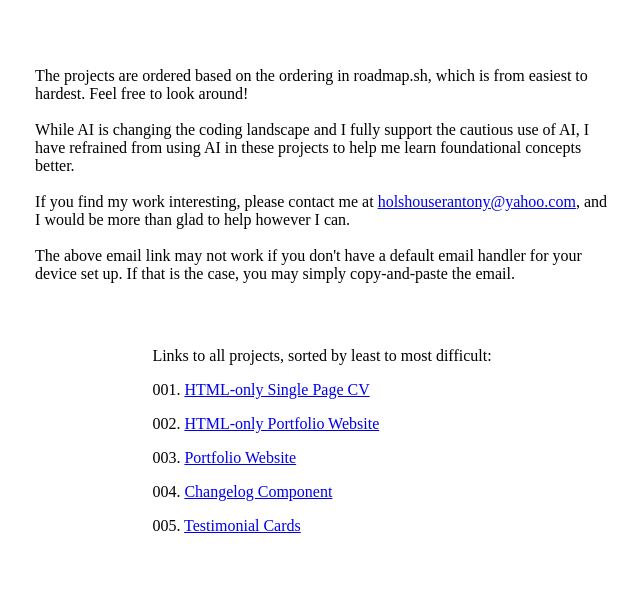
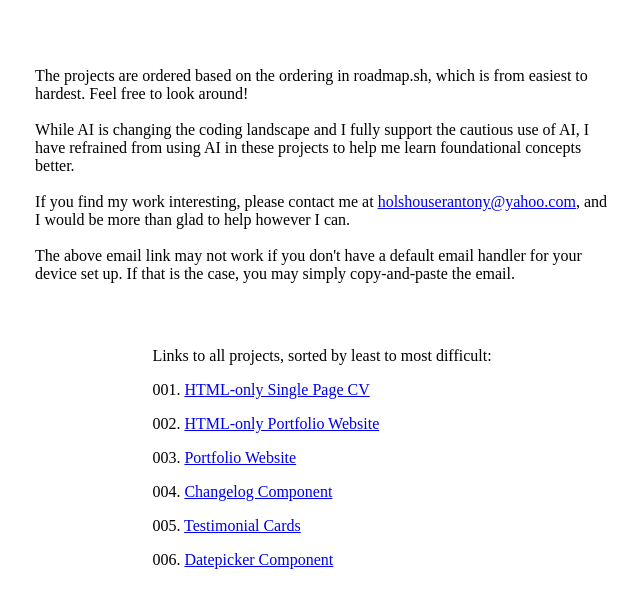
Before and after one commit to Antonymous1337/roadmap.sh_projects, a plain HTML site: page index.html in a window 1280 px wide. Shown: the part 85-692 px from the top of the page, without its empty margins (342-982 px from the left). Drawn offline with Linux system fonts and the light colour scheme.

Commit message:
Add Datepicker Component to Home Page

```diff
--- a/index.html
+++ b/index.html
@@ -22,6 +22,7 @@
         <p>003. <a href="./003. Personal Portfolio/pages/index.html" target="_blank">Portfolio Website</a></p>
         <p>004. <a href="./004. Changelog Component/index.html" target="_blank">Changelog Component</a></p>
         <p>005. <a href="./005. Testimonial Cards/index.html" target="_blank">Testimonial Cards</a></p>
+        <p>006. <a href="006. Datepicker UI/index.html" target="_blank">Datepicker Component</a></p>
     </main>
 </body>
 </html>
```
